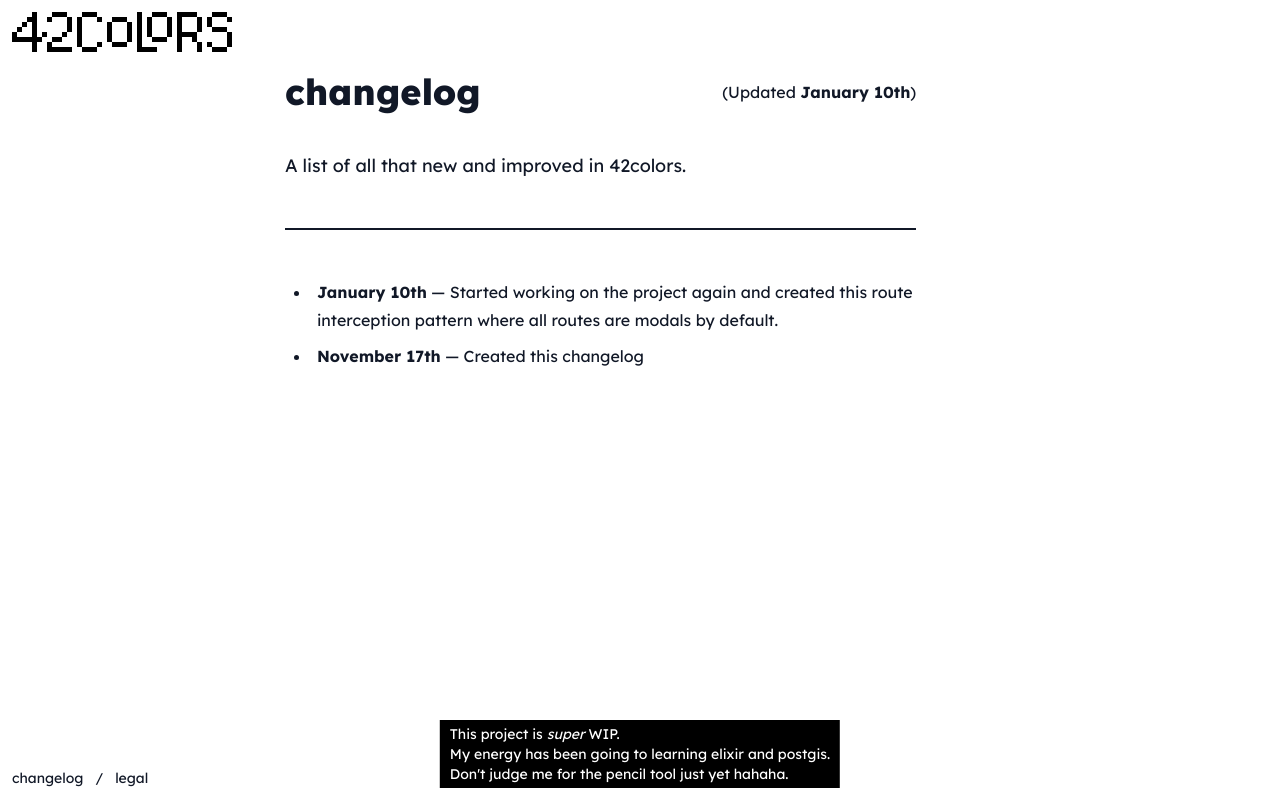
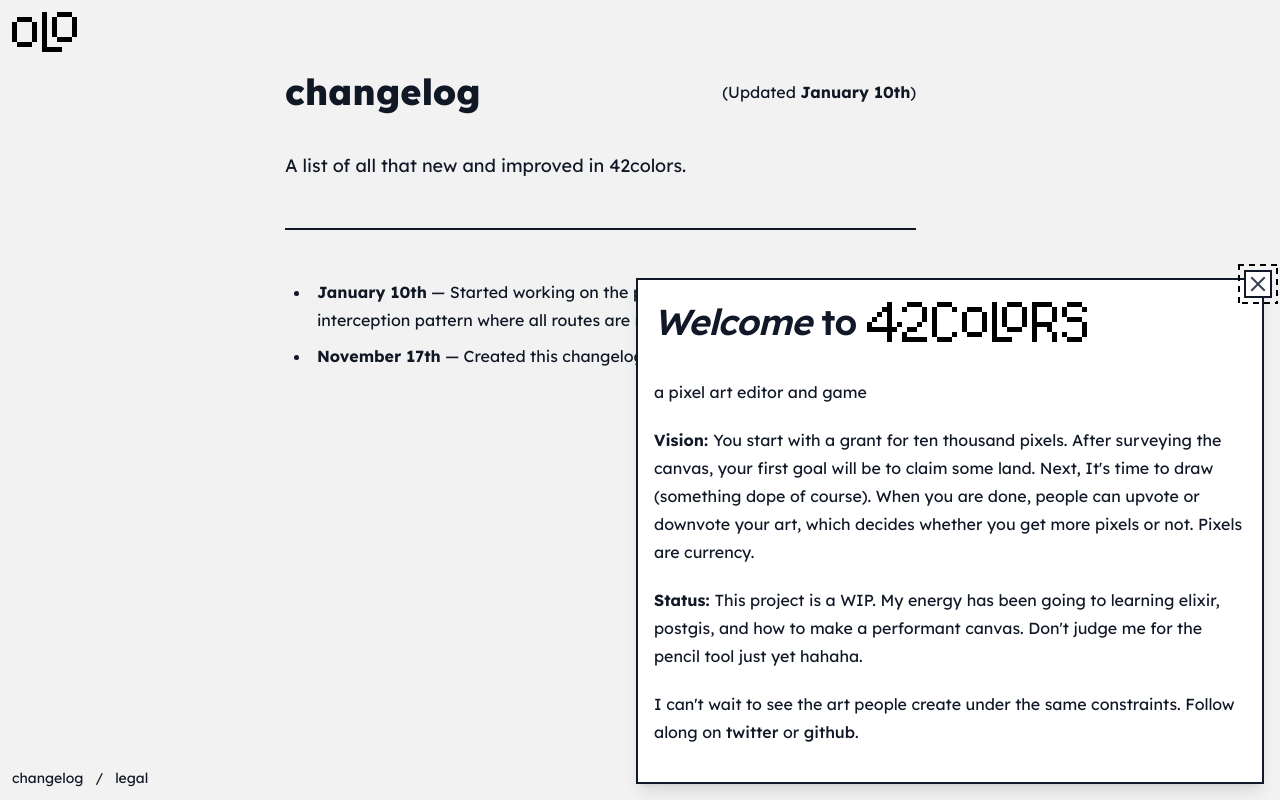
Before and after one commit to joshuawootonn/42colors, a Next.js app in the folder web/: page /changelog in a window 1280 px wide. Built offline with nearby package versions, Linux system fonts and the light colour scheme; no server answers.

Commit message:
feat: create initial intro dialog for google

```diff
--- a/web/app/layout.tsx
+++ b/web/app/layout.tsx
@@ -4,9 +4,11 @@ import { Lexend_Deca } from "next/font/google";
 import "./globals.css";
 import { Fathom } from "@/components/fathom";
 import { Footer } from "@/components/footer";
-import Link from "next/link";
-import { Logo } from "@/components/logo";
-import { WipNotice } from "@/components/wip-notice";
+import { Mark } from "@/components/mark";
+import { Intro } from "@/components/intro";
+import { Link } from "@/components/link";
+import { INTRO_SEEN } from "@/lib/cookies";
+import { cookies } from "next/headers";
 
 const lexendDeca = Lexend_Deca({
   variable: "--font-lexend-deca",
@@ -24,31 +26,33 @@ export const metadata: Metadata = {
   description: "....",
 };
 
-export default function RootLayout({
+export default async function RootLayout({
   left,
   children,
 }: Readonly<{
   left: React.ReactNode;
   children: React.ReactNode;
 }>) {
+  const cookieStore = await cookies();
+  const defaultOpen = cookieStore.get(INTRO_SEEN)?.value !== "true";
   return (
     <html lang="en">
       <body
         className={`${lexendDeca.variable} ${geistMono.variable} antialiased font-sans`}
       >
         <div className="flex fixed top-3 left-3">
-          <Link href="/">
-            <h1 className="text-2xl font-bold flex gap-2">
-              <Logo />
-            </h1>
-          </Link>
+          <h1 className="text-2xl font-bold flex gap-2">
+            <Link href="/">
+              <Mark />
+            </Link>
+          </h1>
         </div>
         {left}
         {children}
 
         <Fathom />
         <Footer />
-        <WipNotice />
+        <Intro defaultOpen={defaultOpen} />
       </body>
     </html>
   );
--- /dev/null
+++ b/web/components/intro.tsx
@@ -0,0 +1,58 @@
+"use client";
+
+import { cn } from "@/lib/utils";
+import { Dialog, DialogContent, DialogTitle } from "./ui/dialog";
+import { dialogProse } from "./dialog-prose";
+import { Logo } from "./logo";
+import { Link } from "./link";
+
+import { setCookie } from "cookies-next";
+import { INTRO_SEEN } from "@/lib/cookies";
+
+export function Intro({ defaultOpen }: { defaultOpen: boolean }) {
+  return (
+    <Dialog
+      defaultOpen={defaultOpen}
+      onOpenChange={(value) => {
+        if (!value) {
+          setCookie(INTRO_SEEN, "true");
+        }
+      }}
+    >
+      <DialogContent
+        className={cn(
+          ...dialogProse,
+          "w-157 left-[unset] top-[unset] translate-x-0 translate-y-0 bottom-4 right-4 pt-2",
+        )}
+      >
+        <DialogTitle asChild>
+          <h1 className="">
+            <i>Welcome</i> to{" "}
+            <Logo height={40} className="inline -translate-y-1" />
+          </h1>
+        </DialogTitle>
+        <p>a pixel art editor and game</p>
+        <p>
+          <b>Vision: </b> You start with a grant for ten thousand pixels. After
+          surveying the canvas, your first goal will be to claim some land.
+          Next, It&apos;s time to draw (something dope of course). When you are
+          done, people can upvote or downvote your art, which decides whether
+          you get more pixels or not. Pixels are currency.{" "}
+        </p>
+
+        <p>
+          <b>Status: </b> This project is a WIP. My energy has been going to
+          learning elixir, postgis, and how to make a performant canvas.
+          Don&apos;t judge me for the pencil tool just yet hahaha.
+        </p>
+
+        <p>
+          I can&apos;t wait to see the art people create under the same
+          constraints. Follow along on{" "}
+          <Link href="https://x.com/JoshWootonn">twitter</Link> or{" "}
+          <Link href="https://github.com/joshuawootonn/42colors">github</Link>.
+        </p>
+      </DialogContent>
+    </Dialog>
+  );
+}
--- a/web/components/ui/dialog.tsx
+++ b/web/components/ui/dialog.tsx
@@ -21,10 +21,7 @@ const DialogOverlay = React.forwardRef<
 >(({ className, ...props }, ref) => (
   <DialogPrimitive.Overlay
     ref={ref}
-    className={cn(
-      "fixed inset-0 z-50 bg-black/15 data-[state=open]:animate-in data-[state=closed]:animate-out data-[state=closed]:fade-out-0 data-[state=open]:fade-in-0",
-      className,
-    )}
+    className={cn("fixed inset-0 z-50 bg-black/5", className)}
     {...props}
   />
 ));
@@ -53,8 +50,10 @@ const DialogContent = React.forwardRef<
     >
       <DialogContext.Provider value={true}>
         <div className="w-full overflow-y-auto p-4">{children}</div>
-        <DialogPrimitive.Close className="z-10 absolute right-1 top-1 translate-x-1/2 -translate-y-1/2 bg-white border-2 border-primary disabled:pointer-events-none focus-visible:border-dashed outline-none">
-          <X strokeWidth={2} strokeLinecap="square" />
+        <DialogPrimitive.Close className="z-10 absolute right-1 top-1 translate-x-1/2 -translate-y-1/2 bg-white border-2 border-primary disabled:pointer-events-none svg-outline">
+          <div className="relative">
+            <X strokeWidth={2} strokeLinecap="square" />
+          </div>
           <span className="sr-only">Close</span>
         </DialogPrimitive.Close>
       </DialogContext.Provider>
@@ -97,10 +96,7 @@ const DialogTitle = React.forwardRef<
 >(({ className, ...props }, ref) => (
   <DialogPrimitive.Title
     ref={ref}
-    className={cn(
-      "text-lg font-semibold leading-none tracking-tight",
-      className,
-    )}
+    className={cn("font-semibold leading-none tracking-tight", className)}
     {...props}
   />
 ));
--- a/web/components/ui/dropdown-menu.tsx
+++ b/web/components/ui/dropdown-menu.tsx
@@ -65,7 +65,7 @@ const DropdownMenuContent = React.forwardRef<
       ref={ref}
       sideOffset={sideOffset}
       className={cn(
-        "z-50 min-w-[8rem] overflow-hidden border bg-popover p-1 text-popover-foreground shadow-md",
+        "z-50 min-w-[8rem] overflow-hidden border bg-popover text-popover-foreground shadow-md",
         className,
       )}
       {...props}
@@ -83,7 +83,7 @@ const DropdownMenuItem = React.forwardRef<
   <DropdownMenuPrimitive.Item
     ref={ref}
     className={cn(
-      "relative flex cursor-default select-none items-center gap-2 px-2 py-1.5 text-sm outline-none transition-colors focus:bg-accent focus:text-accent-foreground",
+      "relative flex cursor-default select-none items-center gap-2 px-2 py-1.5 text-sm outline-none focus:bg-accent focus:text-accent-foreground",
       inset && "pl-8",
       className,
     )}
--- a/web/components/wip-notice.tsx
+++ /dev/null
@@ -1,9 +0,0 @@
-export function WipNotice() {
-  return (
-    <div className="fixed bottom-3 left-1/2 -translate-x-1/2 bg-black text-white px-2.5 text-pretty py-1 text-sm text-primary ">
-      This project is <i>super</i> WIP. <br />
-      My energy has been going to learning elixir and postgis. <br />
-      Don&apos;t judge me for the pencil tool just yet hahaha.
-    </div>
-  );
-}
--- /dev/null
+++ b/web/lib/cookies.ts
@@ -0,0 +1 @@
+export const INTRO_SEEN = "@@42:intro-seen";
--- a/web/package.json
+++ b/web/package.json
@@ -15,6 +15,7 @@
     "class-variance-authority": "^0.7.0",
     "clsx": "^2.1.1",
     "cookie": "^1.0.1",
+    "cookies-next": "^5.1.0",
     "date-fns": "^4.1.0",
     "fathom-client": "^3.7.2",
     "lucide-react": "^0.460.0",
```
Also changed, not shown: 1 other file (tests, documents, lock files or other folders).
